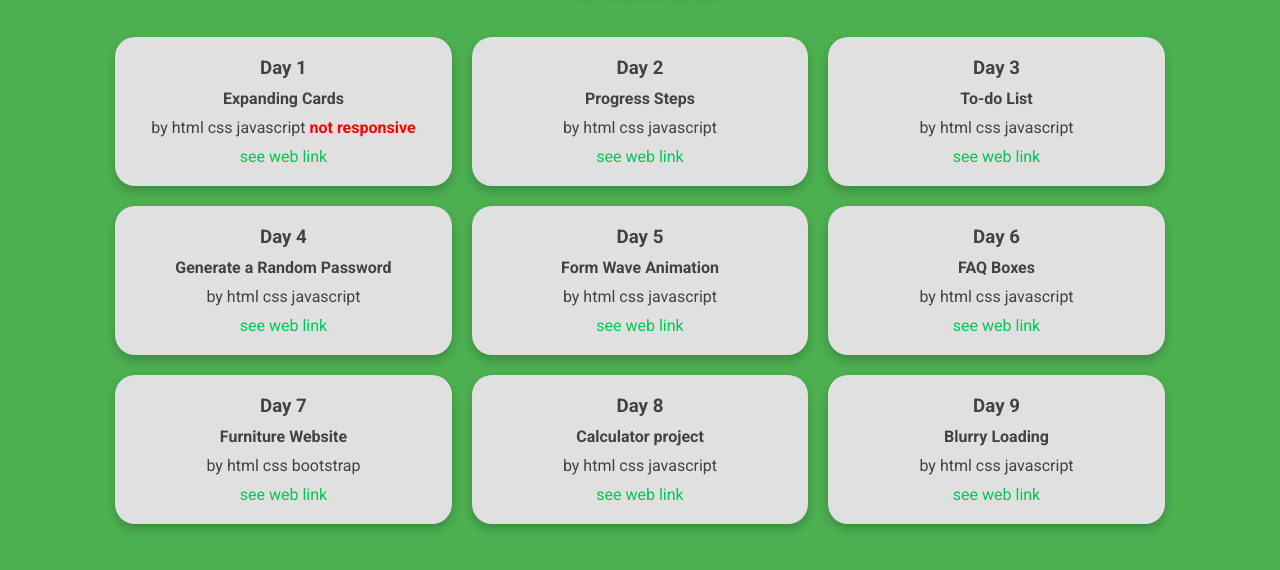
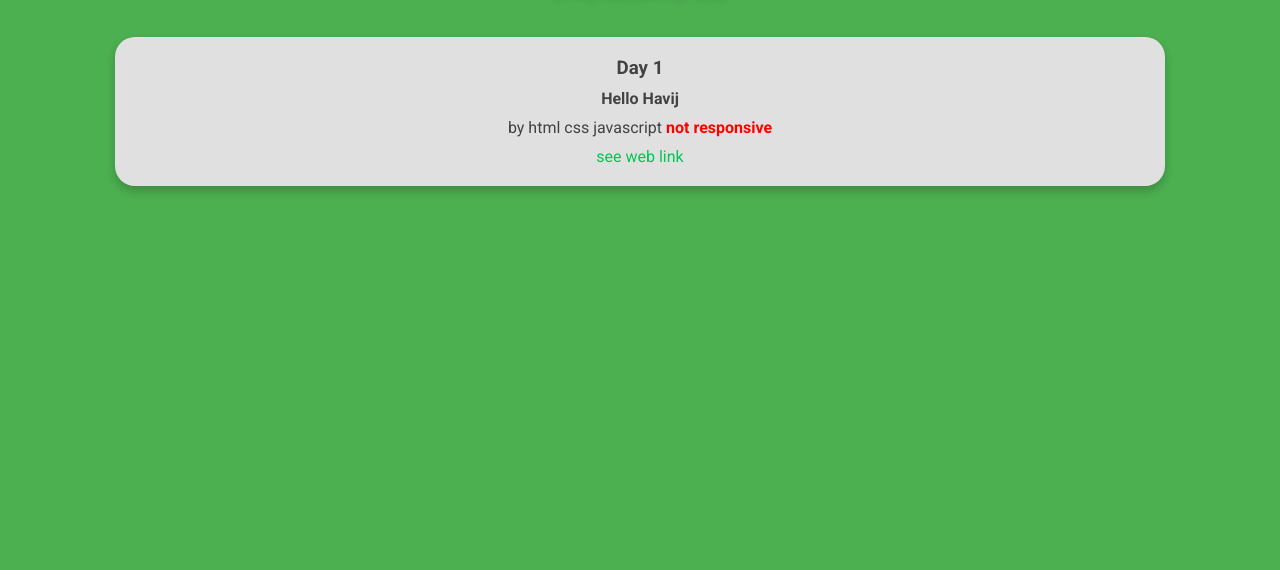
Before and after one commit to alithecodeguy/100day, a plain HTML site: page day-0-main-Challenge/index.html in a window 1280 px wide. Shown: the part 146-716 px from the top of the page. Drawn offline with Linux system fonts and the light colour scheme.

Commit message:
first commit

```diff
--- a/day-0-main-Challenge/index.html
+++ b/day-0-main-Challenge/index.html
@@ -15,107 +15,19 @@
       <div class="box-container">
         <div class="box-post">
           <h3 class="tittle-post">Day 1</h3>
-          <h4 class="post-name">Expanding Cards</h4>
+          <h4 class="post-name">Hello Havij</h4>
           <p class="info-post">
             by html css javascript
             <span class="responsive-info">not responsive</span>
           </p>
           <a
-            href="https://imsrdev-expanding-cards.vercel.app/"
-            class="link-post"
-            target="_blank"
-            >see web link</a
-          >
-        </div>
-        <div class="box-post">
-          <h3 class="tittle-post">Day 2</h3>
-          <h4 class="post-name">Progress Steps</h4>
-          <p class="info-post">by html css javascript</p>
-          <a
-            href="https://imsrdev-progress-steps.vercel.app/"
-            class="link-post"
-            target="_blank"
-            >see web link</a
-          >
-        </div>
-        <div class="box-post">
-          <h3 class="tittle-post">Day 3</h3>
-          <h4 class="post-name">To-do List</h4>
-          <p class="info-post">by html css javascript</p>
-          <a
-            href="https://imsrdev-to-do-list.vercel.app/"
-            class="link-post"
-            target="_blank"
-            >see web link</a
-          >
-        </div>
-        <div class="box-post">
-          <h3 class="tittle-post">Day 4</h3>
-          <h4 class="post-name">Generate a Random Password</h4>
-          <p class="info-post">by html css javascript</p>
-          <a
-            href=https://imsrdev-i-generate-a-random-password.vercel.app/
+            href="../day1-havij/index.html"
             class="link-post"
             target="_blank"
             >see web link</a
           >
         </div>
 
-        <div class="box-post">
-          <h3 class="tittle-post">Day 5</h3>
-          <h4 class="post-name">Form Wave Animation</h4>
-          <p class="info-post">by html css javascript</p>
-          <a
-            href="https://imsrdev-form-wave-animation.vercel.app/"
-            class="link-post"
-            target="_blank"
-            >see web link</a
-          >
-        </div>
-        <div class="box-post">
-          <h3 class="tittle-post">Day 6</h3>
-          <h4 class="post-name">FAQ Boxes</h4>
-          <p class="info-post">by html css javascript</p>
-          <a
-            href="https://imsrdev-faq-boxes.vercel.app/ "
-            target="_blank"
-            class="link-post"
-            >see web link</a
-          >
-        </div>
-           <div class="box-post">
-          <h3 class="tittle-post">Day 7</h3>
-          <h4 class="post-name">Furniture Website</h4>
-          <p class="info-post">by html css bootstrap</p>
-          <a
-            href="https://imsrdev-furniture-website.vercel.app/ "
-            target="_blank"
-            class="link-post"
-            >see web link</a
-          >
-        </div>
-           <div class="box-post">
-          <h3 class="tittle-post">Day 8</h3>
-          <h4 class="post-name">Calculator project</h4>
-          <p class="info-post">by html css javascript</p>
-          <a
-            href="https://imsrdev-calculator-project.vercel.app/"
-            target="_blank"
-            class="link-post"
-            >see web link</a
-          >
-        </div>
-           <div class="box-post">
-          <h3 class="tittle-post">Day 9</h3>
-          <h4 class="post-name">Blurry Loading</h4>
-          <p class="info-post">by html css javascript</p>
-          <a
-            href="https://imdrdev-blurry-loading.vercel.app/"
-            target="_blank"
-            class="link-post"
-            >see web link</a
-          >
-        </div>
       </div>
     </div>
 
```
